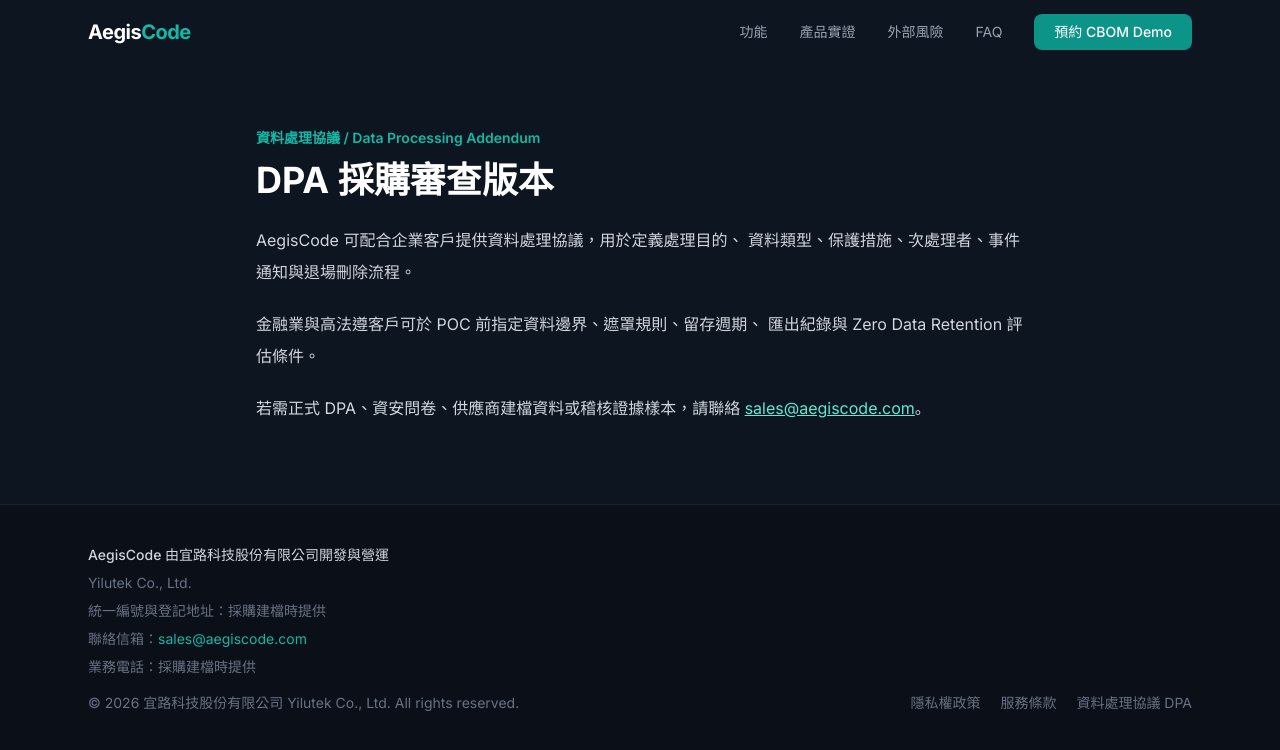
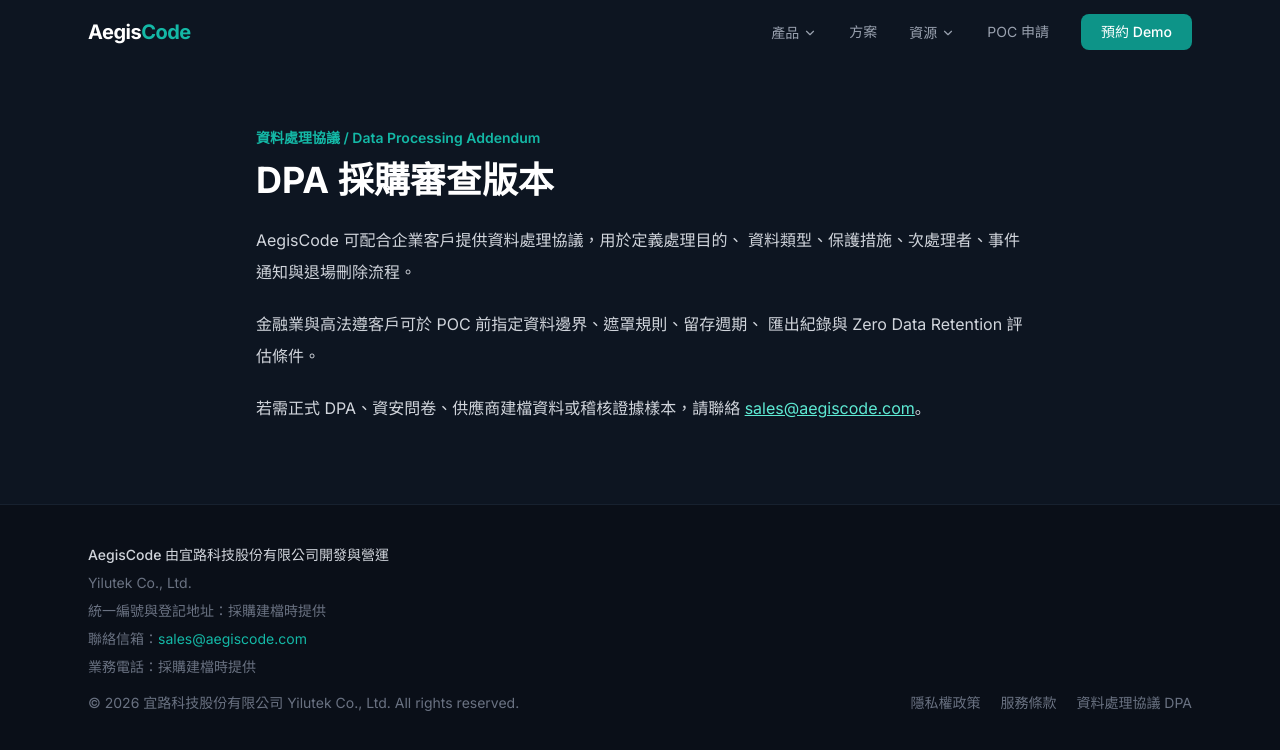
Before and after one commit to Kevin-Power/aegiscode-website, a Next.js app: page /dpa in a window 1280 px wide. Shown: the top 750 px of the page. Built offline with nearby package versions, Linux system fonts and the light colour scheme.

Commit message:
feat: navbar with 產品/資源 dropdowns for dual product

```diff
--- a/src/components/navbar.tsx
+++ b/src/components/navbar.tsx
@@ -1,60 +1,120 @@
-"use client";
+"use client"
 
-import { useEffect, useState } from "react";
-import Link from "next/link";
-import { Menu, X } from "lucide-react";
+import { useEffect, useState } from "react"
+import Link from "next/link"
+import { ChevronDown, Menu, X } from "lucide-react"
 
-const navLinks = [
-  { label: "功能", href: "/#features" },
-  { label: "產品實證", href: "/#product-proof" },
-  { label: "外部風險", href: "/external-risk" },
-  { label: "FAQ", href: "/#faq" },
-];
+type DropdownItem = { label: string; href: string }
+type NavItem = { label: string; href?: string; items?: DropdownItem[] }
+
+const navItems: NavItem[] = [
+  {
+    label: "產品",
+    items: [
+      { label: "AegisCode Code", href: "/code" },
+      { label: "AegisCode Surface", href: "/surface" },
+    ],
+  },
+  { label: "方案", href: "/pricing" },
+  {
+    label: "資源",
+    items: [
+      { label: "下載中心", href: "/resources" },
+      { label: "ROI 計算", href: "/roi" },
+      { label: "常見問題", href: "/#faq" },
+    ],
+  },
+  { label: "POC 申請", href: "/trial" },
+]
+
+function Dropdown({ item }: { item: NavItem }) {
+  const [open, setOpen] = useState(false)
+  if (!item.items) {
+    return (
+      <Link
+        href={item.href!}
+        className="text-sm text-gray-400 hover:text-white transition-colors"
+      >
+        {item.label}
+      </Link>
+    )
+  }
+  return (
+    <div
+      className="relative"
+      onMouseEnter={() => setOpen(true)}
+      onMouseLeave={() => setOpen(false)}
+    >
+      <button
+        type="button"
+        className="inline-flex items-center gap-1 text-sm text-gray-400 hover:text-white transition-colors"
+        aria-expanded={open}
+        aria-haspopup="true"
+      >
+        {item.label}
+        <ChevronDown className="h-3.5 w-3.5" />
+      </button>
+      {open ? (
+        <div className="absolute left-0 top-full pt-2">
+          <div className="min-w-[180px] rounded-lg border border-[#243447] bg-[#0F1923] py-2 shadow-lg">
+            {item.items.map((sub) => (
+              <Link
+                key={sub.href}
+                href={sub.href}
+                className="block px-4 py-2 text-sm text-gray-300 hover:bg-[#1A2332] hover:text-white"
+              >
+                {sub.label}
+              </Link>
+            ))}
+          </div>
+        </div>
+      ) : null}
+    </div>
+  )
+}
 
 export default function Navbar() {
-  const [scrolled, setScrolled] = useState(false);
-  const [mobileOpen, setMobileOpen] = useState(false);
+  const [scrolled, setScrolled] = useState(false)
+  const [mobileOpen, setMobileOpen] = useState(false)
 
   useEffect(() => {
-    const onScroll = () => setScrolled(window.scrollY > 20);
-    window.addEventListener("scroll", onScroll);
-    return () => window.removeEventListener("scroll", onScroll);
-  }, []);
+    const onScroll = () => setScrolled(window.scrollY > 20)
+    window.addEventListener("scroll", onScroll)
+    return () => window.removeEventListener("scroll", onScroll)
+  }, [])
 
   return (
     <nav
-      className={`fixed top-0 left-0 right-0 z-50 transition-all duration-300 ${
+      className={`fixed left-0 right-0 top-0 z-50 transition-all duration-300 ${
         scrolled
           ? "bg-[#0D1521]/90 backdrop-blur-md border-b border-[#243447]/50"
           : "bg-transparent"
       }`}
     >
-      <div className="max-w-6xl mx-auto px-6 h-16 flex items-center justify-between">
-        <Link href="/" className="text-xl font-bold tracking-tight text-white">
+      <div className="mx-auto flex h-16 max-w-6xl items-center justify-between px-6">
+        <Link
+          href="/"
+          className="text-xl font-bold tracking-tight text-white"
+        >
           Aegis<span className="text-[#14B8A6]">Code</span>
         </Link>
 
-        <div className="hidden md:flex items-center gap-8">
-          {navLinks.map((link) => (
-            <a
-              key={link.href}
-              href={link.href}
-              className="text-sm text-gray-400 hover:text-white transition-colors duration-200"
-            >
-              {link.label}
-            </a>
+        <div className="hidden items-center gap-8 md:flex">
+          {navItems.map((item) => (
+            <Dropdown key={item.label} item={item} />
           ))}
-          <a
+          <Link
             href="/trial"
-            className="text-sm px-5 py-2 rounded-lg bg-[#0D9488] hover:bg-[#0F766E] text-white font-medium transition-colors duration-200"
+            className="rounded-lg bg-[#0D9488] px-5 py-2 text-sm font-medium text-white transition-colors hover:bg-[#0F766E]"
           >
-            預約 CBOM Demo
-          </a>
+            預約 Demo
+          </Link>
         </div>
 
         <button
+          type="button"
           onClick={() => setMobileOpen(!mobileOpen)}
-          className="md:hidden text-gray-400 hover:text-white"
+          className="text-gray-400 hover:text-white md:hidden"
           aria-label="Toggle menu"
         >
           {mobileOpen ? <X size={24} /> : <Menu size={24} />}
@@ -62,28 +122,41 @@ export default function Navbar() {
       </div>
 
       {mobileOpen ? (
-        <div className="md:hidden bg-[#0D1521]/95 backdrop-blur-md border-b border-[#243447]/50">
-          <div className="max-w-6xl mx-auto px-6 py-4 flex flex-col gap-4">
-            {navLinks.map((link) => (
-              <a
-                key={link.href}
-                href={link.href}
-                onClick={() => setMobileOpen(false)}
-                className="text-sm text-gray-400 hover:text-white transition-colors"
-              >
-                {link.label}
-              </a>
-            ))}
-            <a
+        <div className="border-b border-[#243447]/50 bg-[#0D1521]/95 backdrop-blur-md md:hidden">
+          <div className="mx-auto flex max-w-6xl flex-col gap-3 px-6 py-4">
+            {navItems.flatMap((item) =>
+              item.items
+                ? item.items.map((sub) => (
+                    <Link
+                      key={sub.href}
+                      href={sub.href}
+                      onClick={() => setMobileOpen(false)}
+                      className="text-sm text-gray-300 hover:text-white"
+                    >
+                      {sub.label}
+                    </Link>
+                  ))
+                : [
+                    <Link
+                      key={item.href}
+                      href={item.href!}
+                      onClick={() => setMobileOpen(false)}
+                      className="text-sm text-gray-300 hover:text-white"
+                    >
+                      {item.label}
+                    </Link>,
+                  ],
+            )}
+            <Link
               href="/trial"
               onClick={() => setMobileOpen(false)}
-              className="text-sm px-5 py-2 rounded-lg bg-[#0D9488] hover:bg-[#0F766E] text-white font-medium transition-colors text-center"
+              className="rounded-lg bg-[#0D9488] px-5 py-2 text-center text-sm font-medium text-white transition-colors hover:bg-[#0F766E]"
             >
-              預約 CBOM Demo
-            </a>
+              預約 Demo
+            </Link>
           </div>
         </div>
       ) : null}
     </nav>
-  );
+  )
 }
```
